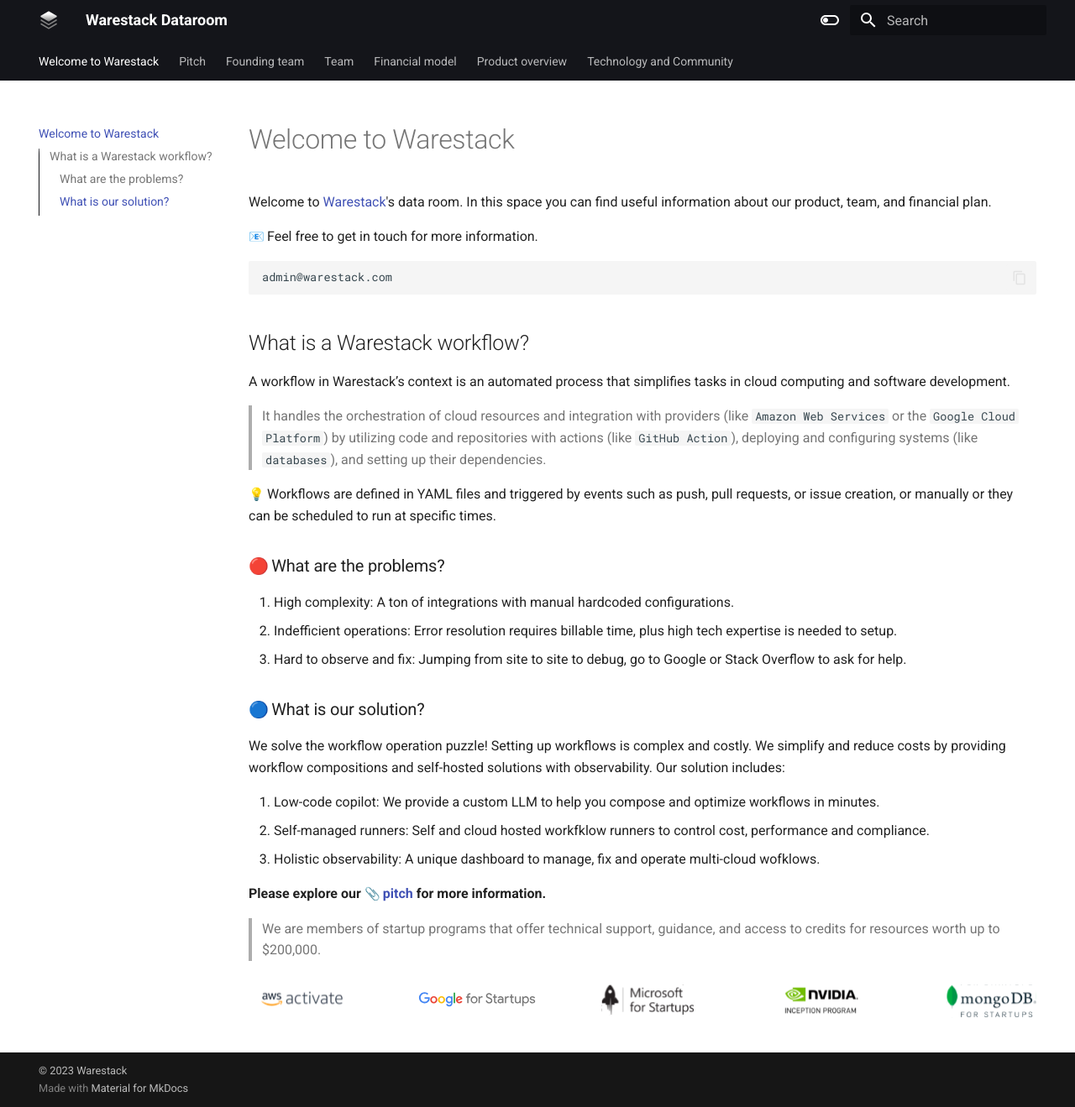
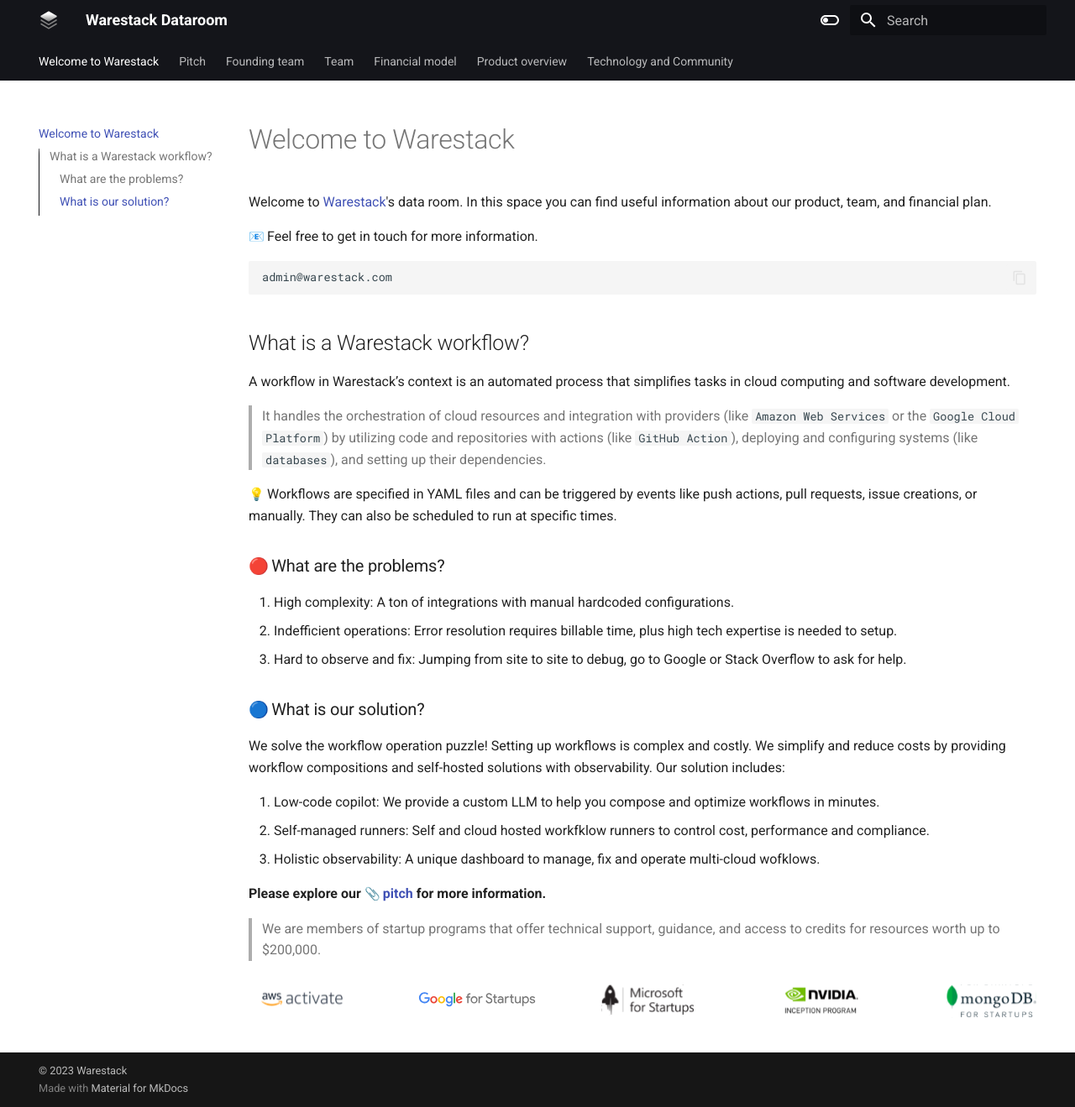
Before and after one commit to steliosot/docs, an MkDocs documentation site: the page built from docs/index.md, in a window 1280 px wide and 1319 px high. Shown: the whole window at 84% size. Built offline with MkDocs 1.6.1 and Material for MkDocs 9.7.7, drawn with Linux system fonts in a browser that asks for light colours; emoji names are drawn with the system emoji font.

Commit message:
Pushing updated mkdocs v2

```diff
--- a/docs/index.md
+++ b/docs/index.md
@@ -13,7 +13,7 @@
 
 > It handles the orchestration of cloud resources and integration with providers (like `Amazon Web Services` or the `Google Cloud Platform`) by utilizing code and repositories with actions (like `GitHub Action`), deploying and configuring systems (like `databases`), and setting up their dependencies.
 
-:bulb: Workflows are defined in YAML files and triggered by events such as push, pull requests, or issue creation, or manually or they can be scheduled to run at specific times.
+:bulb: Workflows are specified in YAML files and can be triggered by events like push actions, pull requests, issue creations, or manually. They can also be scheduled to run at specific times.
 
 ### :red_circle: What are the problems?
 
```
